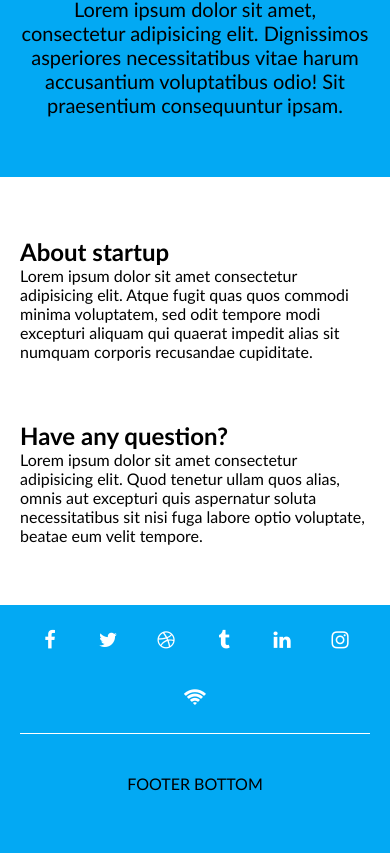
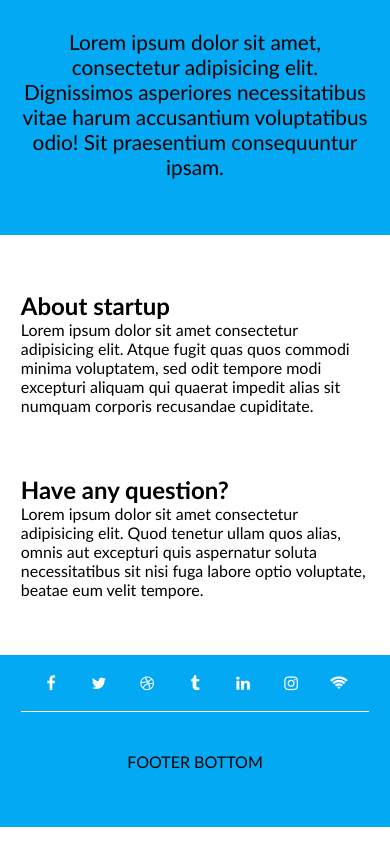
Before and after one commit to front-end-by-rimantas/44-grupe-coming-soon, a website: page index.html in a window 390 px wide. Shown: the part 321-1174 px from the top of the page. After the commit the page ends 1148 px from the top, so only its background shows below. Drawn offline with Linux system fonts and the light colour scheme.

Commit message:
px changed into rem

```diff
--- a/css/base/layout.css
+++ b/css/base/layout.css
@@ -1,23 +1,23 @@
 .container {
     width: 100%;
-    padding: 60px 0;
+    padding: 3.5rem 0;
 }
 
 .container > .row-short {
     display: flex;
     flex-direction: column;
     align-items: center;
-    gap: 20px;
-    width: 600px;
-    margin: 0 calc(50% - 300px);
+    gap: 2.3rem;
+    width: 38rem;
+    margin: 0 calc(50% - 19rem);
 }
 .container > .row {
     display: flex;
     flex-wrap: wrap;
     justify-content: center;
-    gap: 60px 0;
-    width: 1000px;
-    margin: 0 calc(50% - 500px);
+    gap: 3.8rem 0;
+    width: 62rem;
+    margin: 0 calc(50% - 31rem);
 }
 .container .column {
     width: 50%;
@@ -27,25 +27,25 @@
     margin-left: auto;
 }
 
-@media (max-width: 1100px) {
+@media (max-width: 68rem) {
     .container > .row {
-        width: 800px;
-        margin: 0 calc(50% - 400px);
+        width: 50rem;
+        margin: 0 calc(50% - 25rem);
     }
 }
 
-@media (max-width: 900px) {
+@media (max-width: 56rem) {
     .container > .row {
-        width: 600px;
-        margin: 0 calc(50% - 300px);
+        width: 38rem;
+        margin: 0 calc(50% - 19rem);
     }
 }
 
-@media (max-width: 700px) {
+@media (max-width: 44rem) {
     .container > .row,
     .container > .row-short {
-        width: 400px;
-        margin: 0 calc(50% - 200px);
+        width: 25rem;
+        margin: 0 calc(50% - 12.5rem);
     }
     .container .column,
     .column.right-column {
@@ -53,10 +53,10 @@
     }
 }
 
-@media (max-width: 440px) {
+@media (max-width: 28rem) {
     .container {
-        padding-right: 20px;
-        padding-left: 20px;
+        padding-right: 1.3rem;
+        padding-left: 1.3rem;
     }
 
     .container > .row,
--- a/css/pages/home.css
+++ b/css/pages/home.css
@@ -10,15 +10,15 @@
 /* CUSTOM STYLE BELOW THIS COMMENT LINE */
 
 .logo {
-    width: 50px;
+    width: 3rem;
 }
 .main-title {
-    font-size: 70px;
+    font-size: 4.5rem;
     text-transform: uppercase;
     text-align: center;
 }
 .main-description {
-    font-size: 20px;
+    font-size: 1.3rem;
     text-align: center;
 }
 
@@ -27,11 +27,11 @@
 }
 .row.socials {
     display: flex;
-    gap: 0.5rem;
+    gap: 0.5em;
     padding: 0.5em 0;
-    font-size: 20px;
-    margin-bottom: 40px;
-    border-bottom: 1px solid #fff;
+    font-size: 1rem;
+    margin-bottom: 2.5rem;
+    border-bottom: 0.1rem solid #fff;
 }
 .row.socials > a {
     height: 2.5em;
@@ -41,8 +41,7 @@
     color: #fff;
     text-decoration: none;
     border-radius: 50%;
-    transition: all 5s;
-    /* transition: color 0.3s, background-color 0.3s; */
+    transition: color 5s, background-color 5s;
 }
 .row.socials > a:hover {
     background-color: #fff;
```
